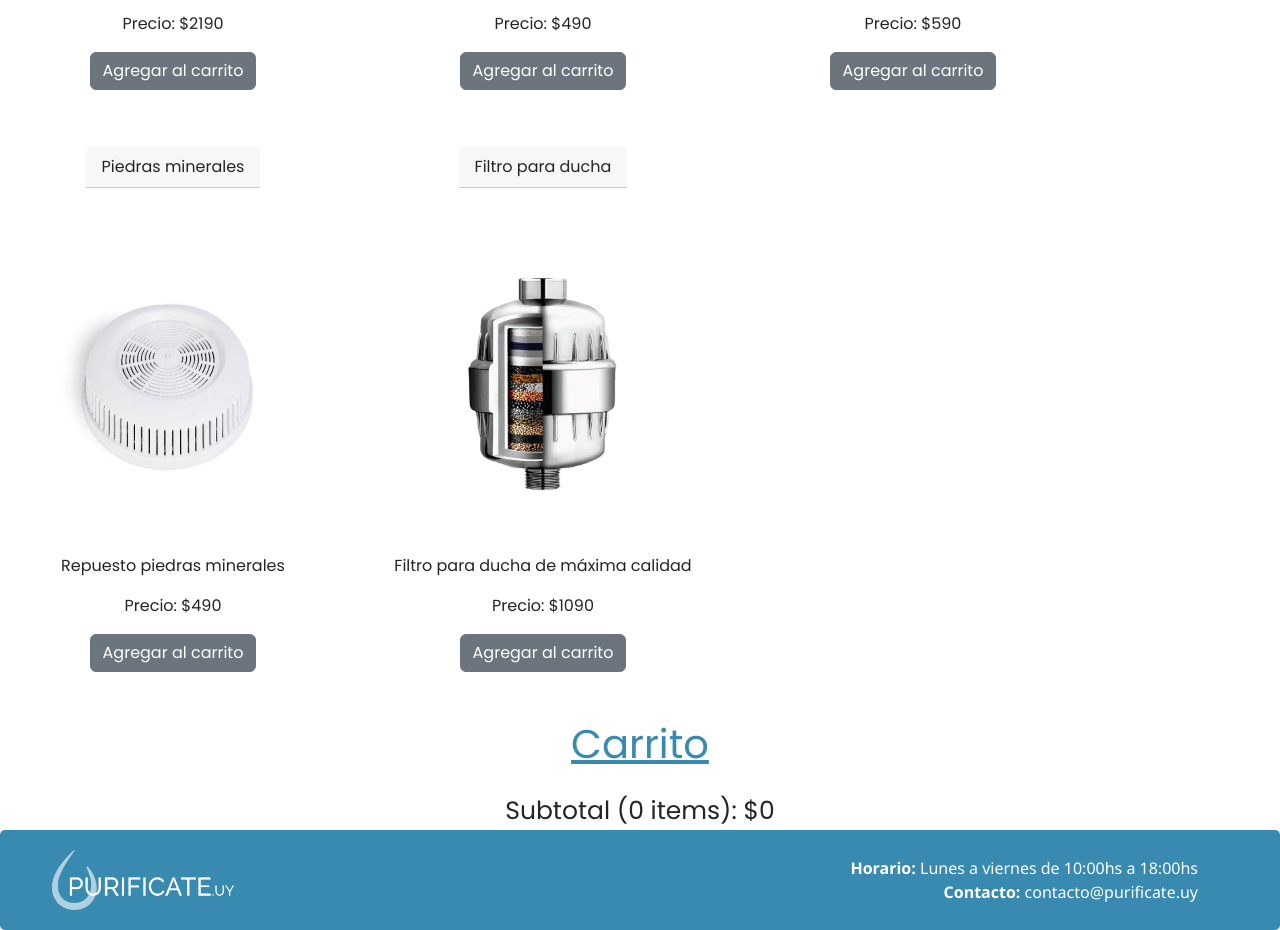
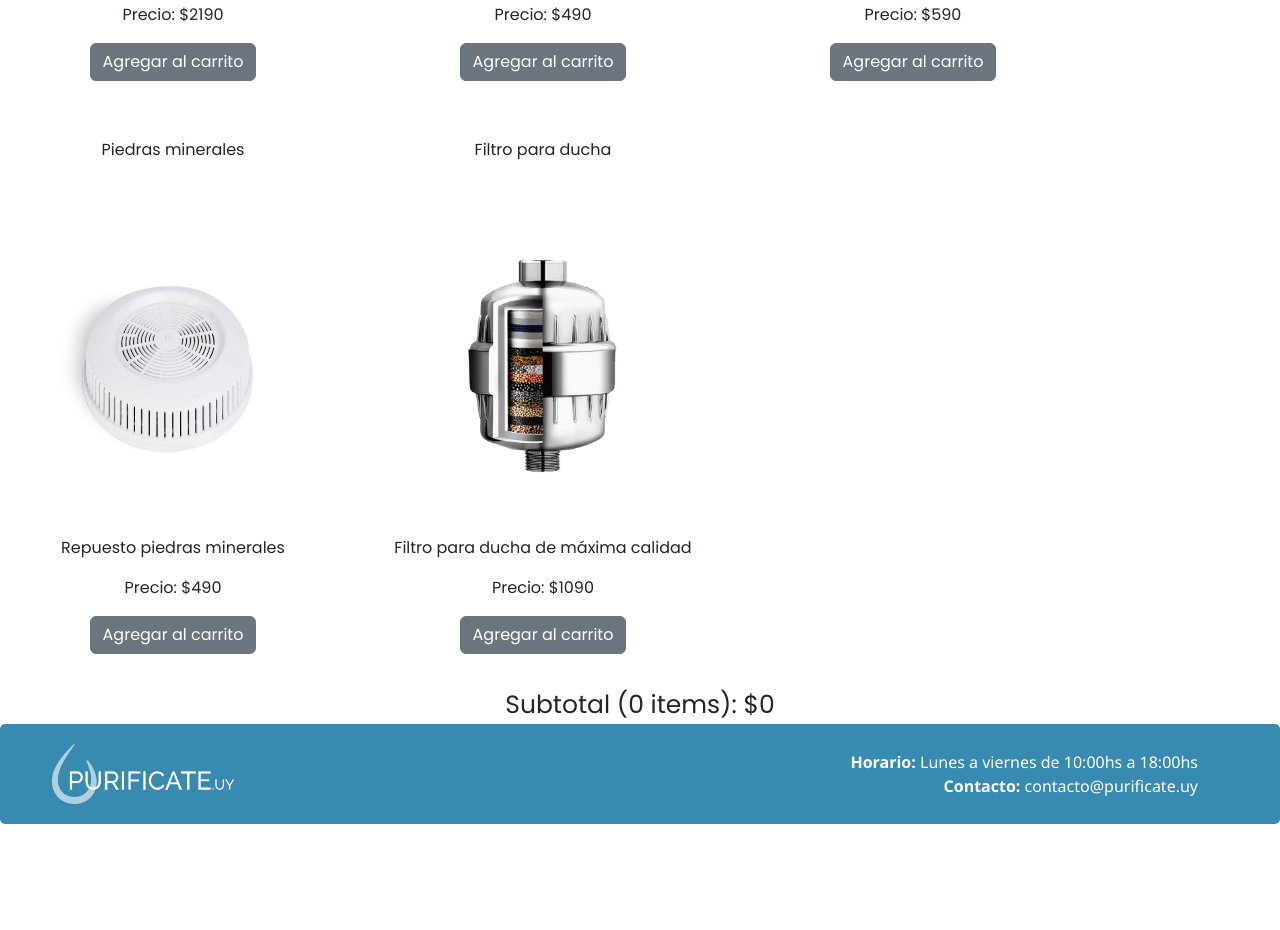
Before and after one commit to AdrianoMathon/javascriptCoder, a website: page tienda.html in a window 1280 px wide. Shown: the part 575-1505 px from the top of the page. After the commit the page ends 1399 px from the top, so only its background shows below. Drawn offline with nearby package versions, Linux system fonts and the light colour scheme; some packages are replaced by stand-ins of ours; a script that the page names is missing.

Commit message:
arreglos en proyecto

```diff
--- a/script.js
+++ b/script.js
@@ -224,6 +224,7 @@ const renderProductos = document.querySelector(".renderProductos")
 const tablaCarrito = document.querySelector(".tablaCarrito")
 const botonesProductos = document.getElementsByClassName("botonesProductos")
 const subTotal = document.querySelector(".subtotal")
+const finalizar = document.querySelector(".divFinalizar")
 
 
 
@@ -232,7 +233,7 @@ function renderProd() {
 productos.forEach(producto => {
     renderProductos.innerHTML += `
     <div class="card border-primary mb-3" style="max-width:20rem;margin:25px;">
-      <div class="card-header">${producto.nombre}</div>
+      <div class="card-title">${producto.nombre}</div>
         <div class="card-body">
         <img style="width:350px; height:350px; gap:10rem;" src="${producto.imgSrc}">
           <p class="card-text">${producto.descripcion}</p>
@@ -248,7 +249,8 @@ renderProd()
 
 ///////// Array Carrito
 
-let carrito = []
+let carrito = JSON.parse(localStorage.getItem("CARRITO")) || []
+actualizarCarrito()
 
 ////////// Añadir al carrito
 
@@ -277,10 +279,16 @@ actualizarCarrito()
  function actualizarCarrito(){
     renderCarrito()
     renderSubtotal()
+
+
+///////// guardar en localstorage
+localStorage.setItem("CARRITO", JSON.stringify(carrito))
 }
 
 
 ///////// Render subtotal
+
+
 
 function renderSubtotal() {
     let precioTotal = 0
@@ -293,7 +301,6 @@ function renderSubtotal() {
 })
 
 subTotal.innerHTML = `Subtotal (${totalItems} items): $${precioTotal}`
-
 }
 
 
@@ -372,4 +379,8 @@ for(let i = 0; i < botonesProductos.length; i++) {
             timer: 2000
           })
         })
+
+
+
+
     }
--- a/tienda.html
+++ b/tienda.html
@@ -66,6 +66,10 @@
 <div class="subtotal" style="text-align:center; font-size:25px;">
   Subtotal (0 items): $0
 </div>
+<div class="divFinalizar">
+
+</div>
+
 
     <footer>
         <picture>
```
